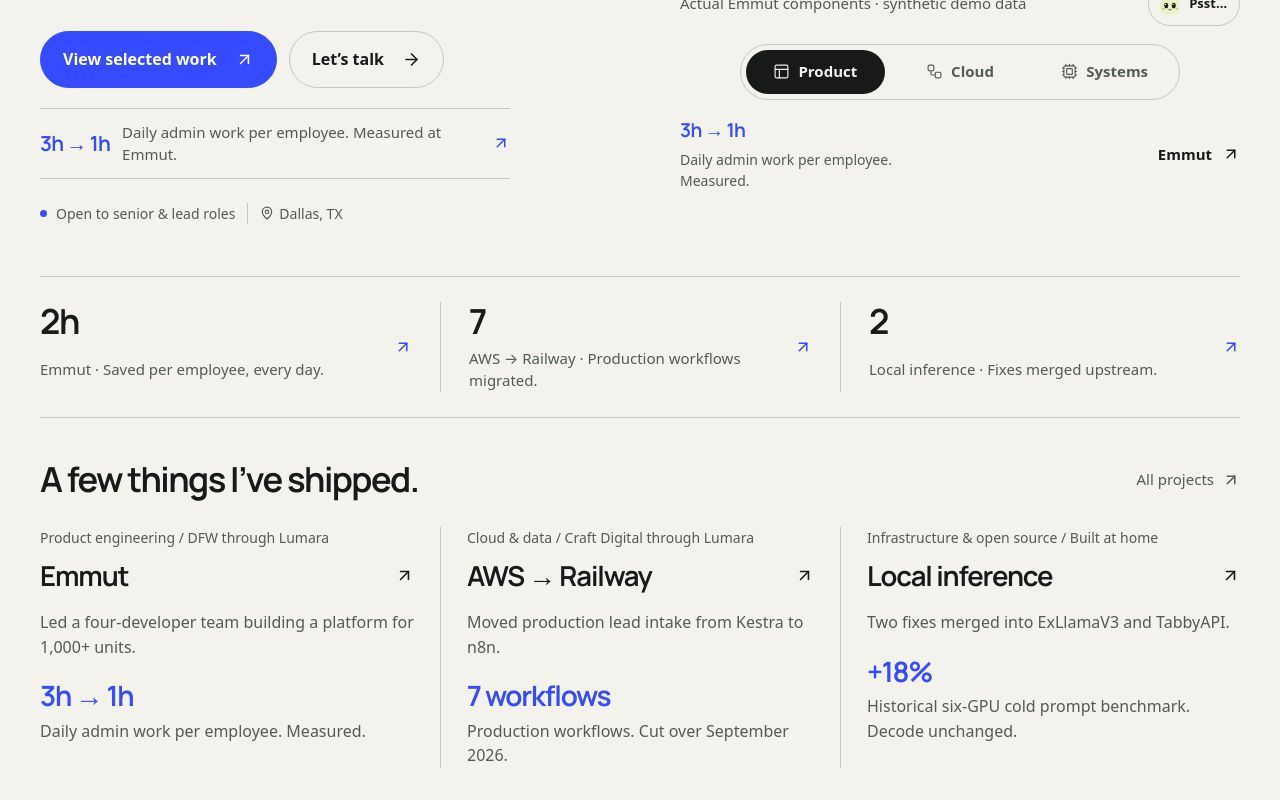
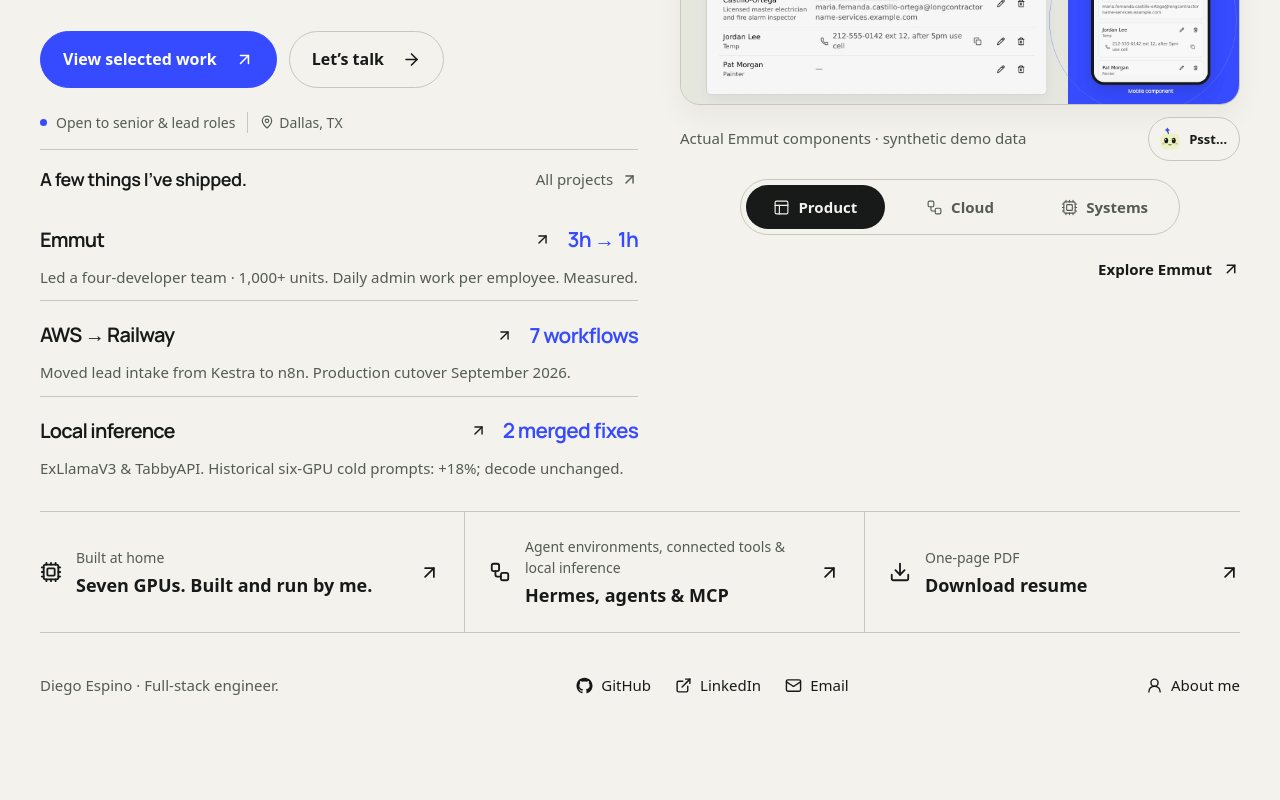
Before and after one commit to DailyDisco/react-portfolio-website, a React (Create React App) app: page / in a window 1280 px wide. Shown: the part 600-1400 px from the top of the page. After the commit the page ends 1338 px from the top, so only its background shows below. Built offline with nearby package versions, Linux system fonts and the light colour scheme.

Commit message:
refactor: tighten homepage story and resume positioning

```diff
--- a/src/components/Home/console.css
+++ b/src/components/Home/console.css
@@ -8,13 +8,17 @@
 .home-hero {
   display: grid;
   grid-template-columns: minmax(0, 1.05fr) minmax(0, 1fr);
+  grid-template-areas:
+    'intro preview'
+    'work preview';
   align-items: center;
-  gap: 32px;
+  gap: 16px 32px;
   padding: 28px 0 32px;
 }
 .home-intro {
+  grid-area: intro;
   min-width: 0;
-  padding-block: 20px;
+  padding-top: 20px;
 }
 .home-eyebrow {
   display: inline-flex;
@@ -82,33 +86,6 @@
   border-color: var(--brand-hardware);
   background: var(--brand-surface);
 }
-.home-intro-result {
-  display: grid;
-  grid-template-columns: auto minmax(0, 1fr) auto;
-  align-items: center;
-  gap: 12px;
-  max-width: 470px;
-  margin-top: 20px;
-  padding-block: 12px;
-  border-block: 1px solid var(--brand-edge);
-}
-.home-intro-result strong {
-  color: var(--brand-accent);
-  font: 650 1.3rem / 1.2 var(--display-font);
-  letter-spacing: -0.04em;
-  white-space: nowrap;
-}
-.home-intro-result span {
-  color: var(--brand-muted);
-  font-size: 0.9375rem;
-  line-height: 1.5;
-}
-.home-intro-result svg {
-  color: var(--brand-accent);
-}
-.home-intro-result:hover span {
-  color: var(--brand-ink);
-}
 .home-availability {
   display: flex;
   align-items: center;
@@ -127,6 +104,7 @@
   background: var(--brand-accent);
 }
 .home-playground {
+  grid-area: preview;
   min-width: 0;
   width: 100%;
   max-width: 560px;
@@ -244,55 +222,25 @@
   background: var(--brand-ink);
   color: var(--brand-paper);
 }
-.home-proof-strip {
-  display: grid;
-  grid-template-columns: repeat(3, minmax(0, 1fr));
-  border-block: 1px solid var(--brand-edge);
-  padding-block: 25px;
-}
-.home-proof-strip > a {
+.home-workbench {
+  grid-area: work;
   min-width: 0;
-  display: flex;
-  flex-direction: column;
-  align-items: flex-start;
-  gap: 7px;
-  padding-inline: 28px;
-  border-left: 1px solid var(--brand-edge);
-}
-.home-proof-strip > a:first-child {
-  padding-left: 0;
-  border-left: 0;
-}
-.home-proof-strip > a:last-child {
-  padding-right: 0;
-}
-.home-proof-strip strong {
-  font: 650 clamp(1.6rem, 2.7vw, 2.6rem) / 1.1 var(--display-font);
-  letter-spacing: -0.045em;
-}
-.home-proof-strip span {
-  color: var(--brand-muted);
-  font-size: 0.9375rem;
-  line-height: 1.5;
-}
-.home-proof-strip > a:hover strong {
-  color: var(--brand-accent);
-}
-.home-workbench {
-  padding-block: 40px 36px;
+  padding-top: 8px;
+  border-top: 1px solid var(--brand-edge);
 }
 .home-work-heading {
   display: flex;
   align-items: center;
   justify-content: space-between;
   flex-wrap: wrap;
-  gap: 16px;
-  margin-bottom: 25px;
+  gap: 8px;
+  margin-bottom: 4px;
 }
 .home-work-heading h2 {
-  font-size: clamp(1.65rem, 2.7vw, 2.5rem);
+  font-size: 1.125rem;
   font-weight: 650;
-  letter-spacing: -0.045em;
+  letter-spacing: -0.025em;
+  line-height: 1.4;
 }
 .home-work-heading a {
   min-height: 44px;
@@ -306,26 +254,9 @@
   color: var(--brand-accent);
 }
 .home-project-content {
-  display: grid;
-  grid-template-columns: minmax(0, 1fr) auto;
-  gap: 16px;
-  align-items: center;
-  margin-top: 18px;
-}
-.home-preview-result {
-  min-width: 0;
-}
-.home-preview-result strong {
-  color: var(--brand-accent);
-  font: 650 1.2rem / 1.2 var(--display-font);
-  letter-spacing: -0.035em;
-}
-.home-preview-result p {
-  max-width: 34ch;
-  margin-top: 5px;
-  color: var(--brand-muted);
-  font-size: 0.875rem;
-  line-height: 1.5;
+  display: flex;
+  justify-content: flex-end;
+  margin-top: 12px;
 }
 .home-project-content > a {
   min-height: 44px;
@@ -348,32 +279,28 @@
   flex-shrink: 0;
 }
 .home-work-grid {
-  display: grid;
-  grid-template-columns: repeat(3, minmax(0, 1fr));
+  display: block;
 }
 .home-work-summary {
+  display: grid;
+  grid-template-columns: minmax(0, 1fr) auto;
+  align-items: center;
+  gap: 4px 16px;
   min-width: 0;
-  padding-inline: 26px;
-  border-left: 1px solid var(--brand-edge);
+  padding-block: 12px;
+  border-top: 1px solid var(--brand-edge);
 }
 .home-work-summary:first-child {
-  padding-left: 0;
-  border-left: 0;
+  border-top: 0;
 }
 .home-work-summary:last-child {
-  padding-right: 0;
-}
-.home-summary-owner {
-  margin-bottom: 6px;
-  color: var(--brand-muted);
-  font-size: 0.875rem;
-  line-height: 1.5;
+  padding-bottom: 0;
 }
 .home-work-summary h3 {
-  font-size: clamp(1.4rem, 2.15vw, 1.8rem);
+  font-size: 1.25rem;
   font-weight: 650;
   letter-spacing: -0.04em;
-  line-height: 1.25;
+  line-height: 1.3;
 }
 .home-work-summary h3 a {
   display: flex;
@@ -385,20 +312,22 @@
 .home-summary-description,
 .home-summary-scope {
   color: var(--brand-muted);
-  font-size: 1rem;
-  line-height: 1.55;
+  font-size: 0.9375rem;
+  line-height: 1.5;
 }
 .home-summary-description {
-  margin-top: 12px;
+  grid-column: 1 / -1;
+  margin: 0;
 }
 .home-summary-result {
-  margin-top: 20px;
+  margin: 0;
   color: var(--brand-accent);
-  font: 650 1.75rem / 1.15 var(--display-font);
-  letter-spacing: -0.045em;
+  font: 650 1.3rem / 1.2 var(--display-font);
+  letter-spacing: -0.035em;
+  white-space: nowrap;
 }
 .home-summary-scope {
-  margin-top: 7px;
+  margin: 0;
 }
 .home-links {
   display: grid;
@@ -484,7 +413,11 @@
   }
   .home-hero {
     grid-template-columns: minmax(0, 1fr);
-    gap: 24px;
+    grid-template-areas:
+      'intro'
+      'work'
+      'preview';
+    gap: 20px;
     padding: 26px 0 28px;
   }
   .home-intro {
@@ -520,9 +453,6 @@
     padding-inline: 19px;
     gap: 12px;
   }
-  .home-intro-result {
-    margin-top: 16px;
-  }
   .home-availability {
     margin-top: 16px;
   }
@@ -540,21 +470,6 @@
   }
   .home-scenes button {
     font-size: 0.875rem;
-  }
-  .home-proof-strip {
-    padding-block: 22px;
-  }
-  .home-proof-strip > a {
-    padding-inline: 13px;
-  }
-  .home-proof-strip strong {
-    font-size: 1.65rem;
-  }
-  .home-proof-strip span {
-    font-size: 0.875rem;
-  }
-  .home-workbench {
-    padding-block: 28px;
   }
   .home-links {
     grid-template-columns: minmax(0, 1fr);
@@ -590,24 +505,6 @@
   .home-stage-note {
     max-width: 15ch;
   }
-  .home-proof-strip {
-    grid-template-columns: minmax(0, 1fr);
-    padding-block: 0;
-  }
-  .home-proof-strip > a {
-    flex-direction: row;
-    align-items: center;
-    justify-content: space-between;
-    padding: 18px 0;
-    border-left: 0;
-  }
-  .home-proof-strip > a + a {
-    border-top: 1px solid var(--brand-edge);
-  }
-  .home-proof-strip span {
-    max-width: 16ch;
-    text-align: right;
-  }
 }
 .home-location {
   display: inline-flex;
@@ -617,23 +514,6 @@
   margin-left: 3px;
   border-left: 1px solid var(--brand-edge);
 }
-.home-proof-strip > a {
-  display: grid;
-  grid-template-columns: minmax(0, 1fr) auto;
-  gap: 7px 14px;
-}
-.home-proof-strip > a > strong {
-  grid-column: 1;
-}
-.home-proof-strip > a > span {
-  grid-column: 1;
-}
-.home-proof-strip > a > svg {
-  grid-column: 2;
-  grid-row: 1 / 3;
-  align-self: center;
-  color: var(--brand-accent);
-}
 .home-links > a > span {
   flex: 1;
 }
@@ -642,54 +522,3 @@
   margin-bottom: 5px;
   font-size: 0.875rem;
 }
-@media (max-width: 650px) {
-  .home-work-grid {
-    grid-template-columns: minmax(0, 1fr);
-  }
-  .home-work-summary {
-    padding: 20px 0;
-    border-left: 0;
-  }
-  .home-work-summary:first-child {
-    padding-top: 0;
-  }
-  .home-work-summary:last-child {
-    padding-bottom: 0;
-  }
-  .home-work-summary + .home-work-summary {
-    border-top: 1px solid var(--brand-edge);
-  }
-  .home-work-summary h3 {
-    font-size: 1.65rem;
-  }
-  .home-summary-description {
-    margin-top: 8px;
-  }
-  .home-summary-result {
-    margin-top: 14px;
-  }
-  .home-proof-strip > a {
-    gap: 7px;
-  }
-  .home-proof-strip > a > svg {
-    display: none;
-  }
-}
-@media (max-width: 380px) {
-  .home-proof-strip > a {
-    grid-template-columns: auto minmax(0, 1fr) auto;
-    gap: 16px;
-  }
-  .home-proof-strip > a > strong {
-    grid-column: 1;
-  }
-  .home-proof-strip > a > span {
-    grid-column: 2;
-    justify-self: end;
-  }
-  .home-proof-strip > a > svg {
-    display: block;
-    grid-column: 3;
-    grid-row: 1;
-  }
-}
--- a/src/components/Home/index.js
+++ b/src/components/Home/index.js
@@ -23,9 +23,7 @@
     label: 'Product',
     icon: PanelsTopLeft,
     name: 'Emmut',
-    category: 'Product engineering / DFW through Lumara',
-    description:
-      'Led a four-developer team building a platform for 1,000+ units.',
+    description: 'Led a four-developer team · 1,000+ units.',
     metric: '3h → 1h',
     metricCaption: 'Daily admin work per employee. Measured.',
   },
@@ -34,21 +32,18 @@
     label: 'Cloud',
     icon: Workflow,
     name: 'AWS → Railway',
-    category: 'Cloud & data / Craft Digital through Lumara',
-    description: 'Moved production lead intake from Kestra to n8n.',
+    description: 'Moved lead intake from Kestra to n8n.',
     metric: '7 workflows',
-    metricCaption: 'Production workflows. Cut over September 2026.',
+    metricCaption: 'Production cutover September 2026.',
   },
   {
     slug: 'local-inference',
     label: 'Systems',
     icon: Cpu,
     name: 'Local inference',
-    category: 'Infrastructure & open source / Built at home',
-    description: 'Two fixes merged into ExLlamaV3 and TabbyAPI.',
-    metric: '+18%',
-    metricCaption:
-      'Historical six-GPU cold prompt benchmark. Decode unchanged.',
+    description: 'ExLlamaV3 & TabbyAPI.',
+    metric: '2 merged fixes',
+    metricCaption: 'Historical six-GPU cold prompts: +18%; decode unchanged.',
   },
 ]
 
@@ -91,11 +86,6 @@
               Let’s talk <ArrowRight size={19} aria-hidden="true" />
             </Link>
           </div>
-          <Link className="home-intro-result" to="/work/property-platform">
-            <strong>3h → 1h</strong>
-            <span>Daily admin work per employee. Measured at Emmut.</span>
-            <ArrowUpRight size={18} aria-hidden="true" />
-          </Link>
           <p className="home-availability">
             <span className="home-status-dot" aria-hidden="true" />
             Open to senior & lead roles
@@ -104,6 +94,40 @@
             </span>
           </p>
         </div>
+        <section className="home-workbench" aria-labelledby="home-work-title">
+          <div className="home-work-heading">
+            <h2 id="home-work-title">A few things I’ve shipped.</h2>
+            <Link to="/portfolio">
+              All projects <ArrowUpRight size={17} aria-hidden="true" />
+            </Link>
+          </div>
+          <div className="home-work-grid">
+            {projects.map((item) => (
+              <article
+                className="home-work-summary"
+                key={item.slug}
+                aria-labelledby={`home-${item.slug}-title`}
+              >
+                <h3 id={`home-${item.slug}-title`}>
+                  <Link
+                    to={`/work/${item.slug}`}
+                    aria-label={`Open ${item.name} case study`}
+                  >
+                    {item.name}
+                    <ArrowUpRight size={17} aria-hidden="true" />
+                  </Link>
+                </h3>
+                <p className="home-summary-result">{item.metric}</p>
+                <p className="home-summary-description">
+                  {item.description}{' '}
+                  <span className="home-summary-scope">
+                    {item.metricCaption}
+                  </span>
+                </p>
+              </article>
+            ))}
+          </div>
+        </section>
         <div
           className="home-playground"
           role="region"
@@ -159,65 +183,14 @@
             aria-live="polite"
             aria-atomic="true"
           >
-            <div className="home-preview-result">
-              <strong>{project.metric}</strong>
-              <p>{project.metricCaption}</p>
-            </div>
             <Link
               to={`/work/${project.slug}`}
               aria-label={`View selected ${project.name} case study`}
             >
-              {project.name} <ArrowUpRight size={18} aria-hidden="true" />
+              Explore {project.name}{' '}
+              <ArrowUpRight size={18} aria-hidden="true" />
             </Link>
           </div>
-        </div>
-      </section>
-      <div className="home-proof-strip" aria-label="Results from my work">
-        <Link to="/work/property-platform">
-          <strong>2h</strong>
-          <span>Emmut · Saved per employee, every day.</span>
-          <ArrowUpRight size={18} aria-hidden="true" />
-        </Link>
-        <Link to="/work/workflow-migration">
-          <strong>7</strong>
-          <span>AWS → Railway · Production workflows migrated.</span>
-          <ArrowUpRight size={18} aria-hidden="true" />
-        </Link>
-        <Link to="/work/local-inference">
-          <strong>2</strong>
-          <span>Local inference · Fixes merged upstream.</span>
-          <ArrowUpRight size={18} aria-hidden="true" />
-        </Link>
-      </div>
-      <section className="home-workbench" aria-labelledby="home-work-title">
-        <div className="home-work-heading">
-          <h2 id="home-work-title">A few things I’ve shipped.</h2>
-          <Link to="/portfolio">
-            All projects <ArrowUpRight size={18} aria-hidden="true" />
-          </Link>
-        </div>
-        <div className="home-work-grid">
-          {projects.map((item) => (
-            <article
-              className="home-work-summary"
-              key={item.slug}
-              aria-labelledby={`home-${item.slug}-title`}
-            >
-              <p className="home-summary-owner">{item.category}</p>
-              <h3 id={`home-${item.slug}-title`}>
-                <Link
-                  to={`/work/${item.slug}`}
-                  aria-label={`Open ${item.name} case study`}
-                >
-                  {item.name}
-                  <ArrowUpRight size={19} aria-hidden="true" />
-                </Link>
-              </h3>
-              <p className="home-summary-description">{item.description}</p>
-              <p className="home-summary-result">{item.metric}</p>
-              <p className="home-summary-scope">{item.metricCaption}</p>
-            </article>
-          ))}
         </div>
       </section>
       <div className="home-links">
```
Also changed, not shown: 2 other files (tests, documents, lock files or other folders).
